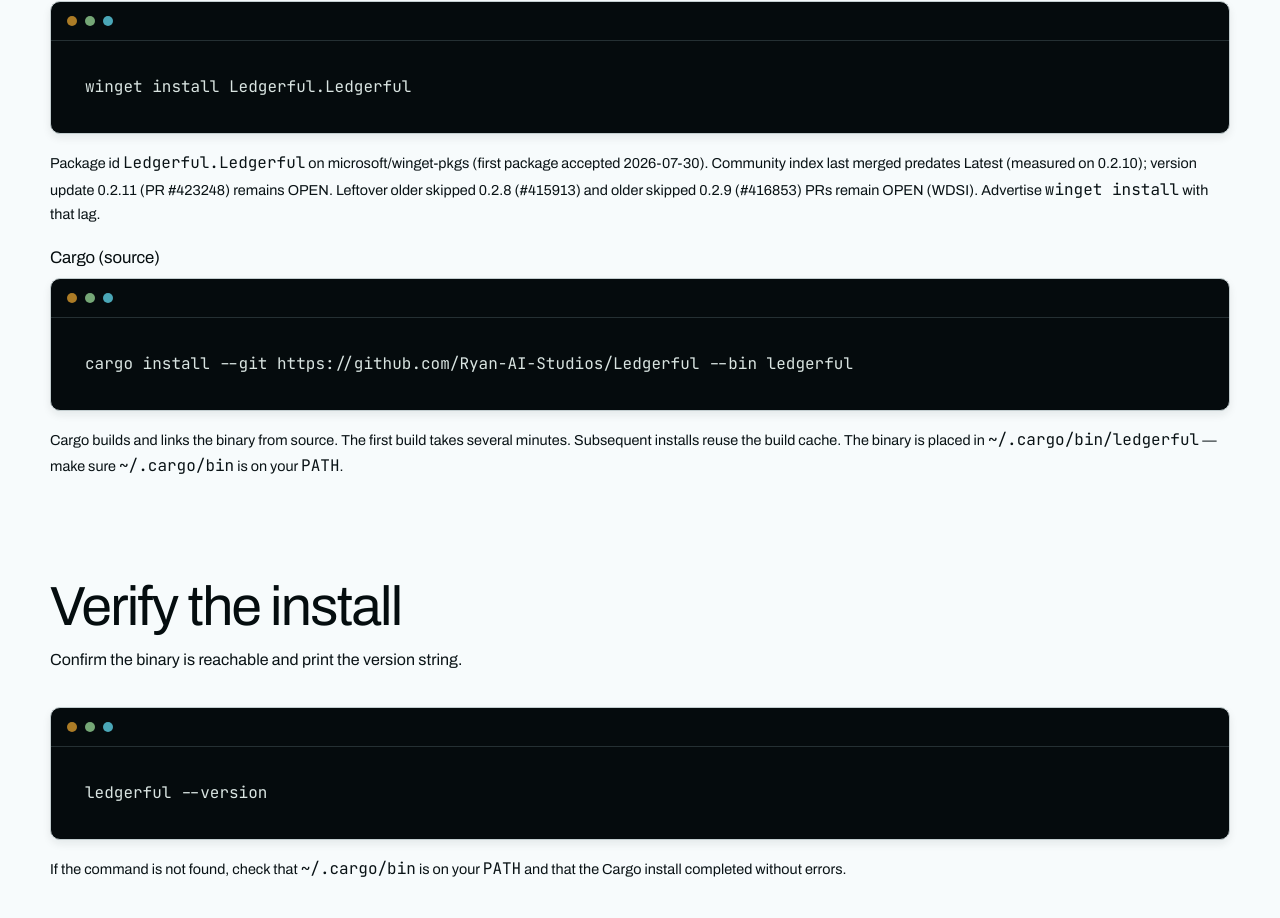
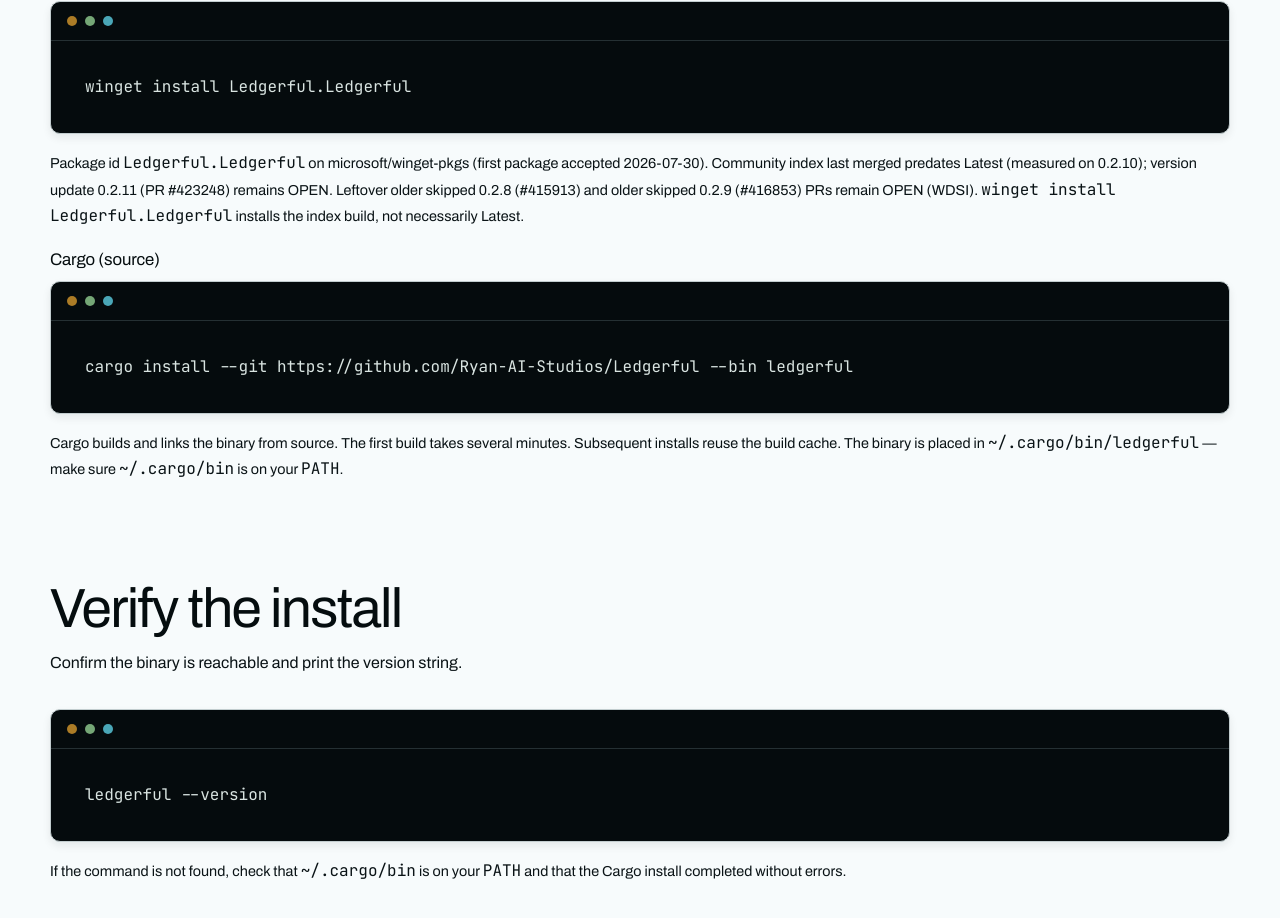
Before and after one commit to Ryan-AI-Studios/ledgerful-web, a Next.js app: page /docs/cli in a window 1280 px wide. Shown: the part 1866-2784 px from the top of the page. Built offline with nearby package versions, Linux system fonts and the light colour scheme; no server answers.

Commit message:
fix(web): drop advertise meta-voice from winget captions (0219)
Visitor-facing install/cli copy stays lag-honest without agent-facing
'Advertise' wording from internal review R1.

```diff
--- a/src/app/docs/cli/page.tsx
+++ b/src/app/docs/cli/page.tsx
@@ -141,8 +141,9 @@
           (first package accepted 2026-07-30). Community index last merged
           predates Latest (measured on 0.2.10); version update 0.2.11 (PR
           #423248) remains OPEN. Leftover older skipped 0.2.8 (#415913) and
-          older skipped 0.2.9 (#416853) PRs remain OPEN (WDSI). Advertise{" "}
-          <code>winget install</code> with that lag.
+          older skipped 0.2.9 (#416853) PRs remain OPEN (WDSI).{" "}
+          <code>winget install Ledgerful.Ledgerful</code> installs the index
+          build, not necessarily Latest.
         </p>
         <h3 className="doc-subhead">Cargo (source)</h3>
         <div className="terminal-window">
--- a/src/lib/content/install.ts
+++ b/src/lib/content/install.ts
@@ -114,7 +114,7 @@
     summary:
       "Community package Ledgerful.Ledgerful on microsoft/winget-pkgs (portable Windows zip).",
     notes:
-      "First package accepted 2026-07-30. Advertise winget install with lag: community index last merged predates Latest (measured on 0.2.10); version update 0.2.11 (microsoft/winget-pkgs#423248) remains OPEN. Leftover older skipped 0.2.8 (#415913) and older skipped 0.2.9 (#416853) remain OPEN (WDSI). Homebrew/Scoop (org-owned) and GitHub Releases track the engine cut more tightly. Authenticode is not yet implemented; SmartScreen may prompt on first run.",
+      "First package accepted 2026-07-30. Community index last merged predates Latest (measured on 0.2.10); version update 0.2.11 (microsoft/winget-pkgs#423248) remains OPEN. Leftover older skipped 0.2.8 (#415913) and older skipped 0.2.9 (#416853) remain OPEN (WDSI). Homebrew/Scoop (org-owned) and GitHub Releases track the engine cut more tightly. Authenticode is not yet implemented; SmartScreen may prompt on first run.",
     prereq: "App Installer / winget (Windows 10+)",
   },
   {
```
